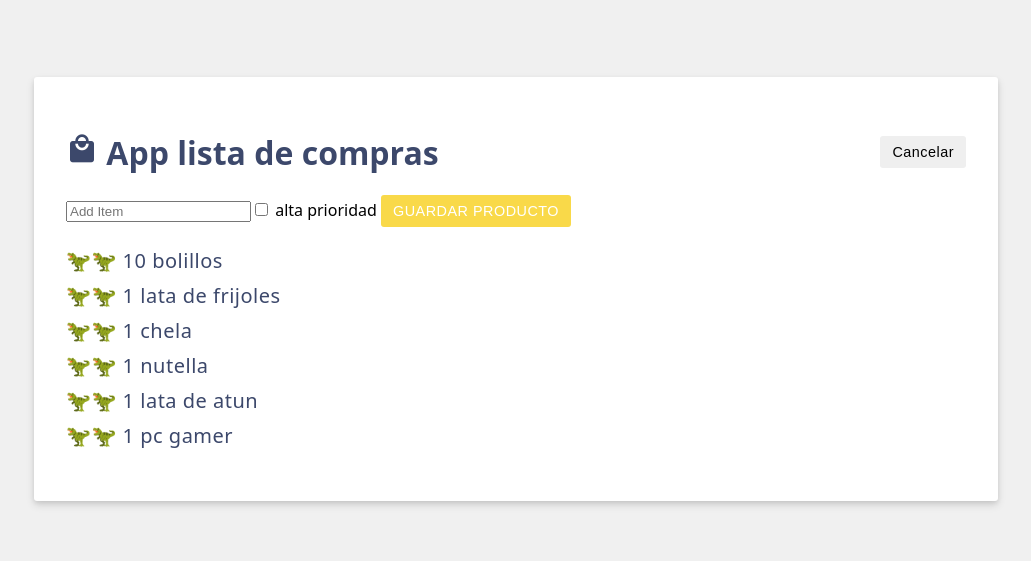
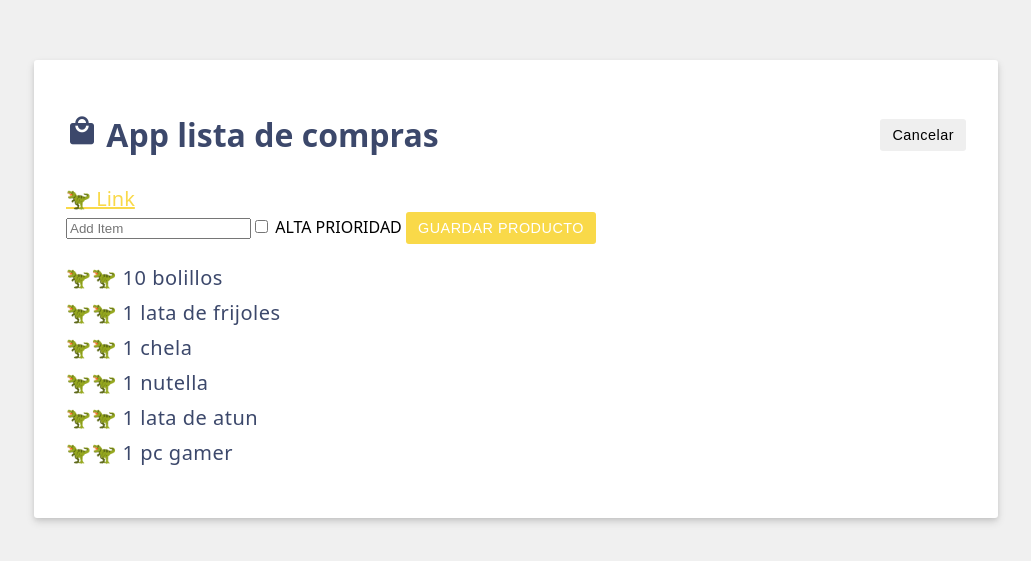
Before and after one commit to AaronAlons/DADM-2024, a Vue app: page / in a window 1280 px wide. Shown: the part 111-672 px from the top of the page, without its empty margins (124-1155 px from the left). Built offline with nearby package versions, Linux system fonts and the light colour scheme.

Commit message:
🦖feat: app.vue add link

```diff
--- a/src/App.vue
+++ b/src/App.vue
@@ -53,6 +53,7 @@ const newItemPriority= ref('low');
       Agregar articulo
     </button>
   </div>
+  <a v-bind:href="'https://' + newItem" target="_blank">{{newItem==""?"🦖 Link":newItem}}</a>
   <div>
     <!--<input v-model="newItem"
     type="text"
@@ -124,7 +125,7 @@ v-on:submit.prevent = "saveItem">
     <!-- Caja de seleccion de prioridad -->
     <label>
       <input type="checkbox" v-model="newItemHighPriority" />
-      alta prioridad
+      ALTA PRIORIDAD
     </label>
     <!-- Boton -->
     <button
```
